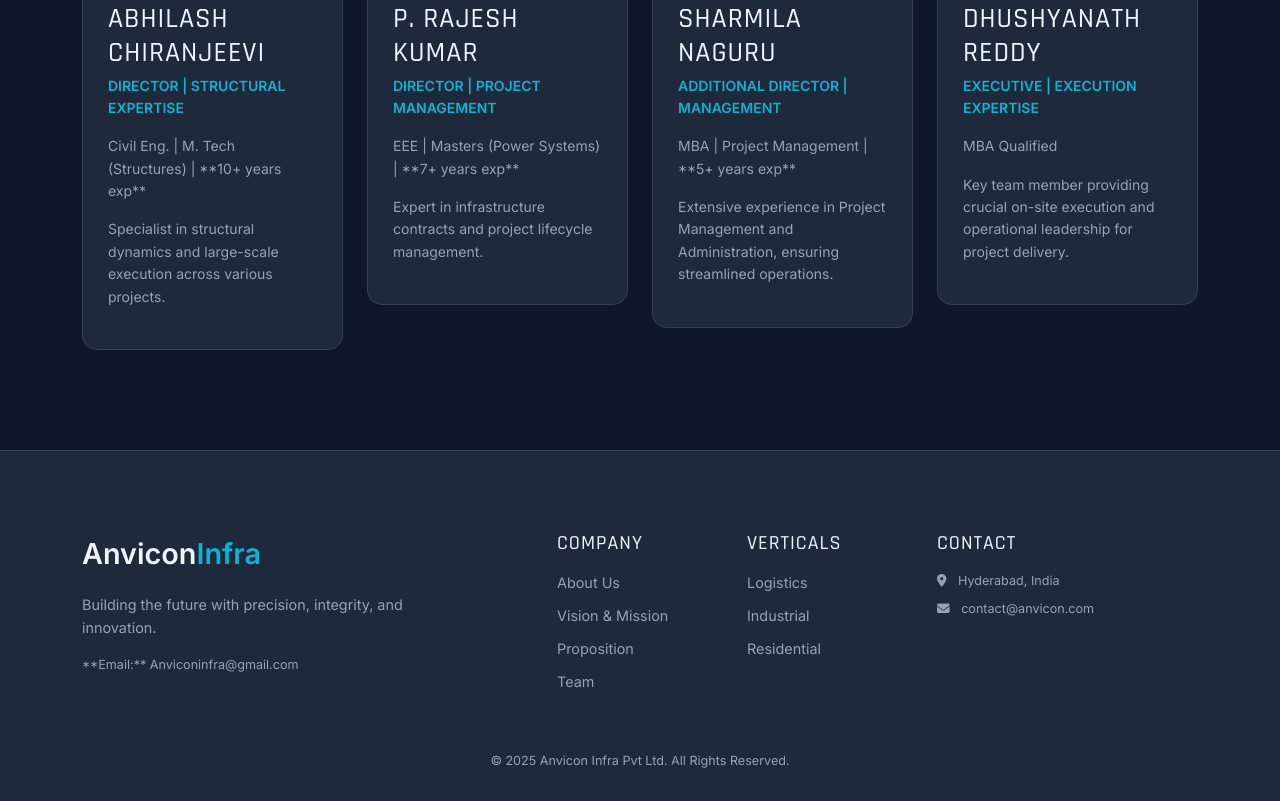
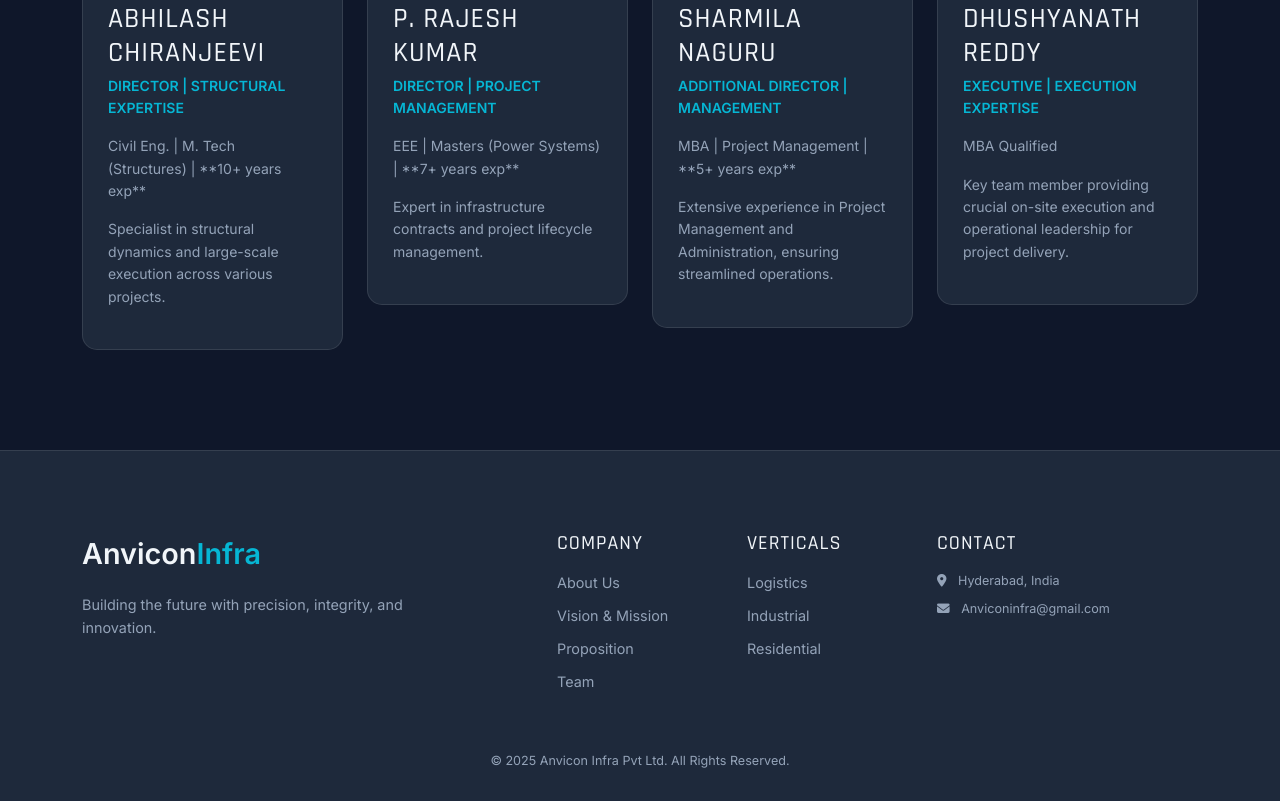
Before and after one commit to saichandra0705/client, a plain HTML site: page index.html in a window 1280 px wide. Shown: the part 5198-5999 px from the top of the page. Drawn offline with nearby package versions, Linux system fonts and the light colour scheme.

Commit message:
small email id change
change 2

```diff
--- a/index.html
+++ b/index.html
@@ -844,9 +844,7 @@
                     <p class="text-adaptive-muted">
                         Building the future with precision, integrity, and innovation.
                     </p>
-                    <p class="text-adaptive-muted small mt-3">
-                        **Email:** Anviconinfra@gmail.com
-                    </p>
+
                 </div>
                 <div class="col-lg-2 offset-lg-1 col-6 mb-4">
                     <h5 class="text-adaptive mb-3 brand-font">Company</h5>
@@ -868,7 +866,7 @@
                 <div class="col-lg-3 mb-4">
                     <h5 class="text-adaptive mb-3 brand-font">Contact</h5>
                     <p class="text-adaptive-muted small mb-2"><i class="fa-solid fa-location-dot me-2"></i> Hyderabad, India</p>
-                    <p class="text-adaptive-muted small mb-2"><i class="fa-solid fa-envelope me-2"></i> contact@anvicon.com</p>
+                    <p class="text-adaptive-muted small mb-2"><i class="fa-solid fa-envelope me-2"></i> Anviconinfra@gmail.com</p>
                 </div>
             </div>
             <div class="text-center text-adaptive-muted small mt-4">
```
